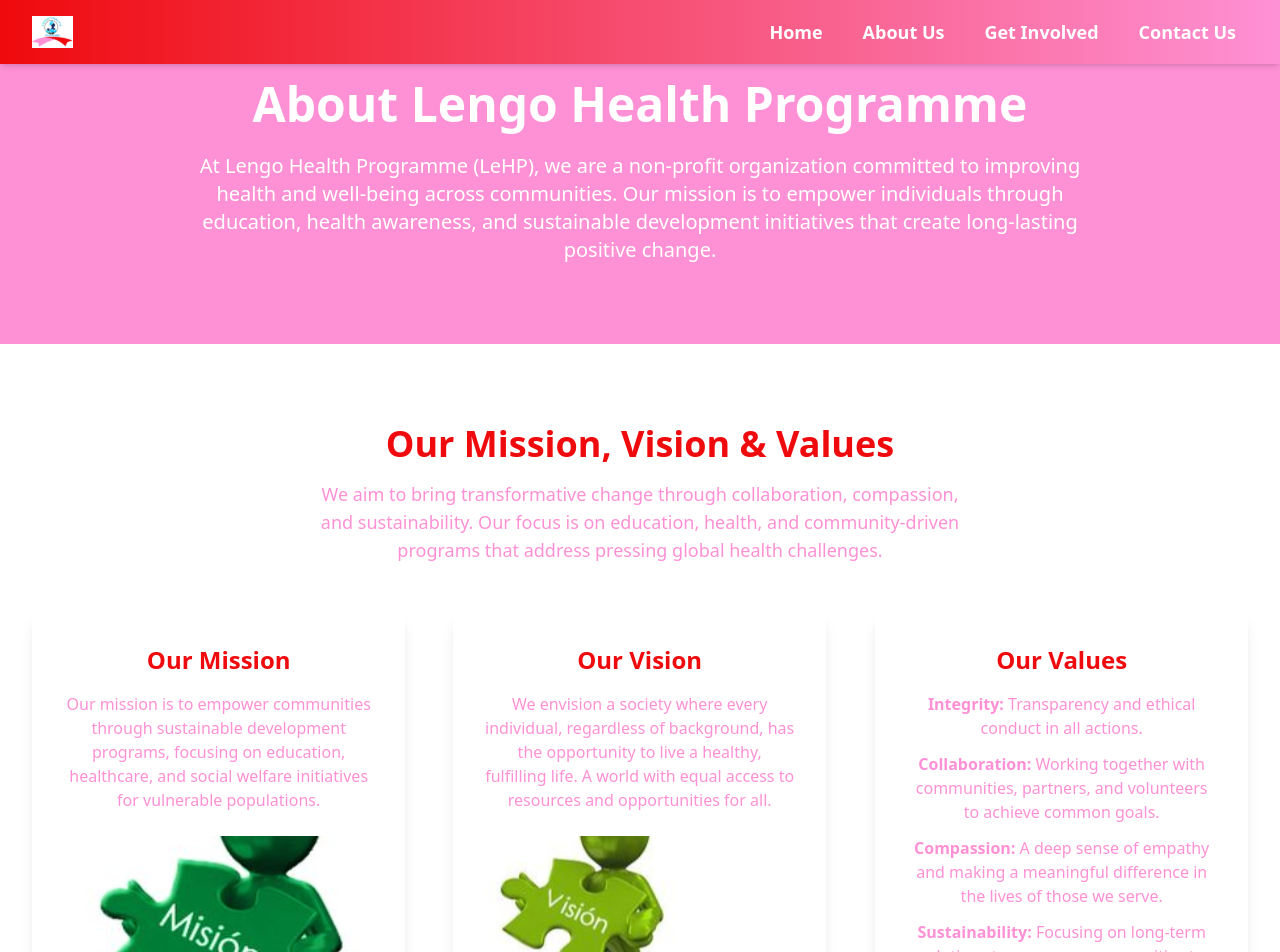
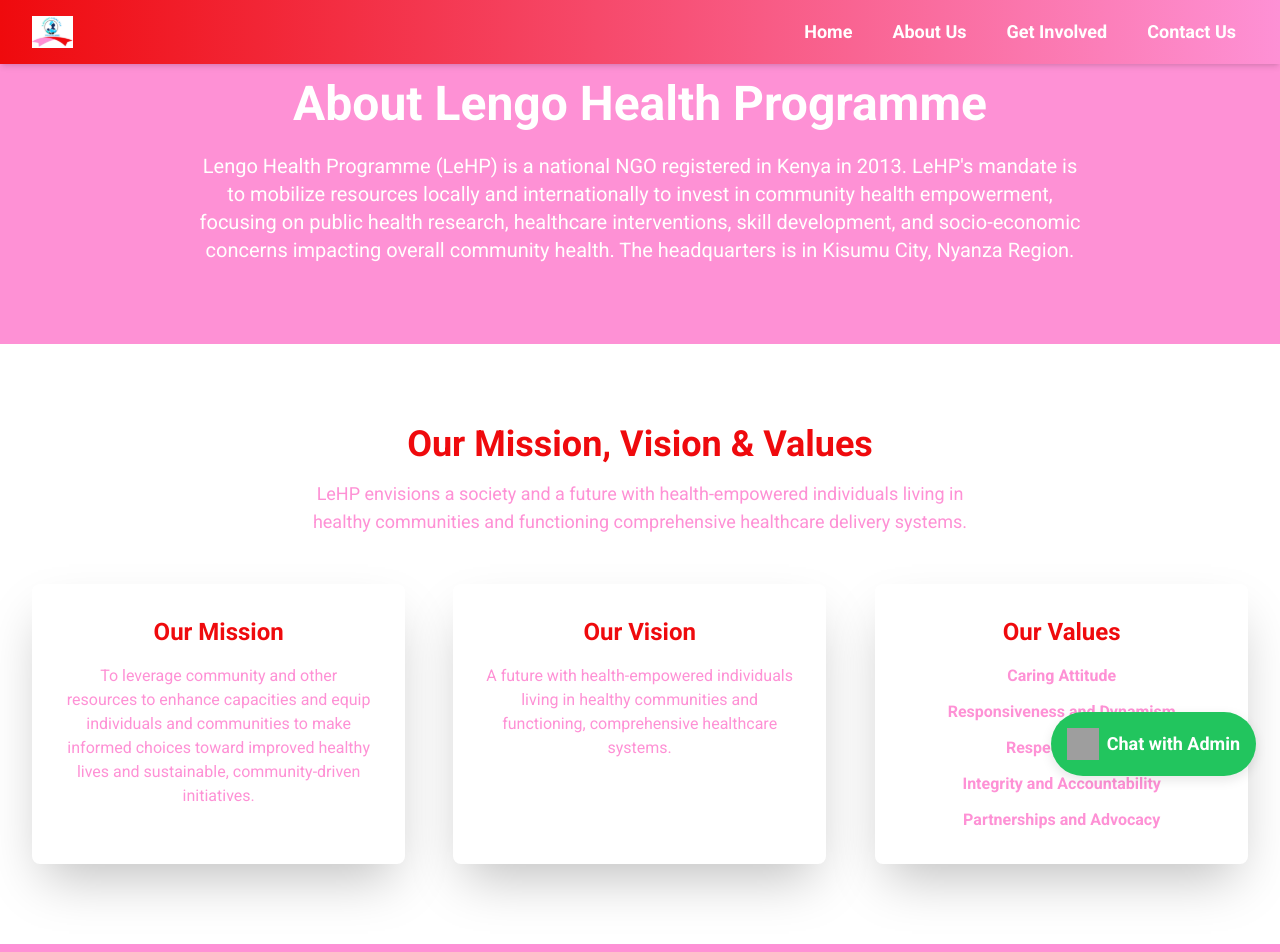
Before and after one commit to JAPHETHNYARANGA/lengoHealth, an Angular app: page /about in a window 1280 px wide. Shown: the top 952 px of the page. Built offline with nearby package versions, Linux system fonts and the light colour scheme; grey boxes are pictures that could not be loaded.

Commit message:
updated font styles

```diff
--- a/src/app/components/whats-app-button/whats-app-button.component.scss
+++ b/src/app/components/whats-app-button/whats-app-button.component.scss
@@ -1,10 +1,23 @@
-/* whatsapp-chat-button.component.scss */
+.whatsapp-chat-button {
+  position: fixed; /* Fix the button to the page */
+  bottom: 24px;    /* Distance from the bottom */
+  right: 24px;     /* Distance from the right */
+  z-index: 1000;   /* Ensure it's above other content */
+  box-shadow: 0 4px 12px rgba(0, 0, 0, 0.1); /* Slight shadow for better visibility */
+  transition: background-color 0.3s ease-in-out; /* Smooth background transition */
 
-.whatsapp-chat-button {
-    position: fixed;
-    bottom: 24px;
-    right: 24px;
-    z-index: 1000;
-    box-shadow: 0 4px 12px rgba(0, 0, 0, 0.1);
-    transition: background-color 0.3s ease-in-out;
+  &:hover {
+    background-color: #25D366; /* New background color on hover */
   }
+}
+
+.whatsapp-chat-button a {
+  display: flex;
+  align-items: center;
+  space-x: 8px; /* Space between image and text */
+}
+
+.whatsapp-chat-button img {
+  width: 32px; /* WhatsApp icon size */
+  height: 32px;
+}
--- a/src/app/pages/about-page/about-page.component.html
+++ b/src/app/pages/about-page/about-page.component.html
@@ -1,9 +1,12 @@
-<!-- About Us Section -->
+
+
+<div class="about">
+    <!-- About Us Section -->
 <section class="py-20 bg-[#FE91D5]" id="about" data-aos="fade-up">
     <div class="max-w-7xl mx-auto px-6 lg:px-8 text-center">
         <h2 class="text-5xl font-extrabold text-[#FFFFFF]" data-aos="fade-right">About Lengo Health Programme</h2>
         <p class="mt-6 text-xl text-[#FFFFFE] max-w-4xl mx-auto" data-aos="fade-left">
-            At Lengo Health Programme (LeHP), we are a non-profit organization committed to improving health and well-being across communities. Our mission is to empower individuals through education, health awareness, and sustainable development initiatives that create long-lasting positive change.
+            Lengo Health Programme (LeHP) is a national NGO registered in Kenya in 2013. LeHP's mandate is to mobilize resources locally and internationally to invest in community health empowerment, focusing on public health research, healthcare interventions, skill development, and socio-economic concerns impacting overall community health. The headquarters is in Kisumu City, Nyanza Region.
         </p>
     </div>
 </section>
@@ -11,37 +14,36 @@
 <!-- Mission, Vision, and Values Section -->
 <section class="py-20 bg-white" data-aos="fade-up">
     <div class="max-w-7xl mx-auto px-6 lg:px-8 text-center">
-        <h3 class="text-4xl font-bold text-[#EF0A0D]" data-aos="fade-left">Our Mission, Vision & Values</h3>
+        <h3 class="text-4xl font-extrabold text-[#EF0A0D]" data-aos="fade-left">Our Mission, Vision & Values</h3>
         <p class="mt-4 text-lg text-[#FE91D5] max-w-2xl mx-auto" data-aos="fade-right">
-            We aim to bring transformative change through collaboration, compassion, and sustainability. Our focus is on education, health, and community-driven programs that address pressing global health challenges.
+            LeHP envisions a society and a future with health-empowered individuals living in healthy communities and functioning comprehensive healthcare delivery systems.
         </p>
         <div class="grid grid-cols-1 sm:grid-cols-2 lg:grid-cols-3 gap-12 mt-12">
             <!-- Mission -->
-            <div class="p-8 bg-white shadow-lg rounded-lg" data-aos="flip-left">
+            <div class="p-8 bg-white shadow-2xl rounded-lg hover:shadow-3xl transition-all duration-300 transform hover:scale-105 hover:bg-gradient-to-r hover:from-pink-100 hover:to-pink-200" data-aos="flip-left" data-aos-delay="100">
                 <h4 class="text-2xl font-semibold text-[#EF0A0D]">Our Mission</h4>
-                <p class="mt-4 text-[#FE91D5]">Our mission is to empower communities through sustainable development programs, focusing on education, healthcare, and social welfare initiatives for vulnerable populations.</p>
-                <img src="assets/mission.svg" alt="Mission" class="mt-6 w-full h-48 object-cover rounded-lg">
+                <p class="mt-4 text-[#FE91D5]">To leverage community and other resources to enhance capacities and equip individuals and communities to make informed choices toward improved healthy lives and sustainable, community-driven initiatives.</p>
             </div>
             <!-- Vision -->
-            <div class="p-8 bg-white shadow-lg rounded-lg" data-aos="flip-right">
+            <div class="p-8 bg-white shadow-2xl rounded-lg hover:shadow-3xl transition-all duration-300 transform hover:scale-105 hover:bg-gradient-to-r hover:from-pink-100 hover:to-pink-200" data-aos="flip-right" data-aos-delay="200">
                 <h4 class="text-2xl font-semibold text-[#EF0A0D]">Our Vision</h4>
-                <p class="mt-4 text-[#FE91D5]">We envision a society where every individual, regardless of background, has the opportunity to live a healthy, fulfilling life. A world with equal access to resources and opportunities for all.</p>
-                <img src="assets/vision.svg" alt="Vision" class="mt-6 w-full h-48 object-cover rounded-lg">
+                <p class="mt-4 text-[#FE91D5]">A future with health-empowered individuals living in healthy communities and functioning, comprehensive healthcare systems.</p>
             </div>
             <!-- Values -->
-            <div class="p-8 bg-white shadow-lg rounded-lg" data-aos="flip-up">
+            <div class="p-8 bg-white shadow-2xl rounded-lg hover:shadow-3xl transition-all duration-300 transform hover:scale-105 hover:bg-gradient-to-r hover:from-pink-100 hover:to-pink-200" data-aos="flip-up" data-aos-delay="300">
                 <h4 class="text-2xl font-semibold text-[#EF0A0D]">Our Values</h4>
                 <ul class="mt-4 text-[#FE91D5] space-y-3">
-                    <li><strong>Integrity:</strong> Transparency and ethical conduct in all actions.</li>
-                    <li><strong>Collaboration:</strong> Working together with communities, partners, and volunteers to achieve common goals.</li>
-                    <li><strong>Compassion:</strong> A deep sense of empathy and making a meaningful difference in the lives of those we serve.</li>
-                    <li><strong>Sustainability:</strong> Focusing on long-term solutions to empower communities to thrive independently.</li>
+                    <li><strong>Caring Attitude</strong></li>
+                    <li><strong>Responsiveness and Dynamism</strong></li>
+                    <li><strong>Respectfulness</strong></li>
+                    <li><strong>Integrity and Accountability</strong></li>
+                    <li><strong>Partnerships and Advocacy</strong></li>
                 </ul>
-                <img src="assets/values.svg" alt="Values" class="mt-6 w-full h-48 object-cover rounded-lg">
             </div>
         </div>
     </div>
 </section>
+
 
 <!-- Meet the Team Section -->
 <section class="py-20 bg-[#FE91D5]" id="team">
@@ -74,16 +76,20 @@
             </div>
         </div>
     </div>
+
 </section>
 
 <!-- Get Involved Section -->
 <section class="py-20 bg-[#EF0A0D] text-white text-center" data-aos="fade-up">
     <div class="max-w-7xl mx-auto px-6 lg:px-8">
         <h2 class="text-3xl font-bold" data-aos="fade-left">Join Us in Making a Difference</h2>
-        <p class="mt-4 text-lg" data-aos="fade-right">Your involvement can create lasting change. Whether through donations, volunteering, or partnerships, we need your support to continue our mission of empowering communities.</p>
-        <a href="#contact" class="mt-8 inline-block bg-yellow-500 text-[#EF0A0D] py-4 px-8 rounded-full text-lg font-semibold hover:bg-yellow-600 transition duration-300" data-aos="zoom-in">
+        <p class="mt-4 text-lg" data-aos="fade-right">We rely on well-wishers to support our work through donations, medical expertise, or fundraising activities.</p>
+        <a href="#contact" class="mt-8 inline-block  bg-[#FE91D5] text-white py-4 px-8 rounded-full text-lg font-semibold hover:bg-yellow-600 transition duration-300" data-aos="zoom-in">
             Get Involved
         </a>
     </div>
+
+</section>
+
     <app-whats-app-button ></app-whats-app-button>
-</section>
+</div>
--- a/src/app/pages/home-page/home-page.component.html
+++ b/src/app/pages/home-page/home-page.component.html
@@ -1,9 +1,13 @@
-<!-- Hero Section with Background Image -->
+
+
+<div class="home">
+
+    <!-- Hero Section with Background Image -->
 <section class="relative bg-cover bg-center bg-no-repeat py-24" style="background-image: url('assets/homepage-bg.jpeg');" data-aos="fade-up">
     <div class="absolute inset-0 bg-red-700 opacity-50"></div>
     <div class="max-w-7xl mx-auto px-6 lg:px-8 text-white text-center relative">
         <h1 class="text-6xl font-extrabold tracking-tight leading-tight" data-aos="fade-up" data-aos-delay="100">Welcome to Lengo Health Programme</h1>
-        <p class="mt-4 text-xl" data-aos="fade-up" data-aos-delay="200">Empowering communities through health awareness and sustainable initiatives. Together, we create a healthier future.</p>
+        <p class="mt-4 text-xl" data-aos="fade-up" data-aos-delay="200">Mobilizing resources to empower communities through health interventions and awareness.</p>
         <a (click)="navigateToInvolved()" class="mt-8 inline-block bg-red-600 text-white py-4 px-8 rounded-full text-lg font-semibold hover:bg-red-800 transition duration-300" data-aos="fade-up" data-aos-delay="300">
             Get Involved
         </a>
@@ -11,66 +15,76 @@
 </section>
 
 
+
 <!-- About Us Section -->
+
 <section class="py-20 bg-pink-100" id="about-us" data-aos="fade-up">
     <div class="max-w-7xl mx-auto px-6 lg:px-8 text-center">
-        <h2 class="text-4xl font-bold text-red-900" data-aos="fade-up">Our Purpose</h2>
-        <p class="mt-4 text-xl text-gray-700" data-aos="fade-up">At Lengo Health Programme, we believe in the power of knowledge and collaboration to make a lasting impact. Our mission, vision, and values drive us to improve the health and well-being of communities everywhere.</p>
+        <h2 class="text-4xl font-extrabold text-red-900" data-aos="fade-up">About Us</h2>
+        <p class="mt-4 text-xl text-gray-700" data-aos="fade-up">Lengo Health Programme (LeHP) is a national NGO registered in Kenya in 2013. Our mission is to mobilize resources locally and internationally to enhance community health through public health research, interventions, and advocacy.</p>
+
         <div class="grid grid-cols-1 sm:grid-cols-2 lg:grid-cols-3 gap-12 mt-12">
             <!-- Mission -->
-            <div class="p-8 bg-white shadow-lg rounded-lg" data-aos="fade-up" data-aos-delay="100">
-                <h3 class="text-2xl font-semibold text-red-900">Our Mission</h3>
-                <p class="mt-4 text-gray-600">LeHP seeks to leverage community and other resources to enhance capacities and equip individuals to make informed health choices.</p>
-                <img src="assets/mission.svg" alt="Mission" class="mt-6 w-full h-48 object-cover rounded-lg">
+            <div class="p-8 bg-white shadow-2xl rounded-lg hover:shadow-3xl transition-all duration-300 transform hover:scale-105 hover:bg-gradient-to-r hover:from-pink-100 hover:to-pink-200" data-aos="fade-up" data-aos-delay="100">
+                <div class="text-center">
+                    <h3 class="text-2xl font-semibold text-red-900 mb-4">Our Mission</h3>
+                    <p class="mt-4 text-gray-600">LeHP seeks to leverage community resources to enhance capacities and equip individuals to make informed health choices, improving their quality of life.</p>
+                </div>
             </div>
             <!-- Vision -->
-            <div class="p-8 bg-white shadow-lg rounded-lg" data-aos="fade-up" data-aos-delay="200">
-                <h3 class="text-2xl font-semibold text-red-900">Our Vision</h3>
-                <p class="mt-4 text-gray-600">LeHP envisions a society where communities thrive through health awareness and comprehensive healthcare systems.</p>
-                <img src="assets/vision.svg" alt="Vision" class="mt-6 w-full h-48 object-cover rounded-lg">
+            <div class="p-8 bg-white shadow-2xl rounded-lg hover:shadow-3xl transition-all duration-300 transform hover:scale-105 hover:bg-gradient-to-r hover:from-pink-100 hover:to-pink-200" data-aos="fade-up" data-aos-delay="200">
+                <div class="text-center">
+                    <h3 class="text-2xl font-semibold text-red-900 mb-4">Our Vision</h3>
+                    <p class="mt-4 text-gray-600">LeHP envisions a society where individuals thrive in healthy communities with well-functioning healthcare systems.</p>
+                </div>
             </div>
             <!-- Values -->
-            <div class="p-8 bg-white shadow-lg rounded-lg" data-aos="fade-up" data-aos-delay="300">
-                <h3 class="text-2xl font-semibold text-red-900">Our Values</h3>
-                <ul class="mt-4 text-gray-600 space-y-3">
-                    <li><strong>Caring Attitude:</strong> Ensuring community well-being.</li>
-                    <li><strong>Integrity:</strong> Accountability and transparency in all actions.</li>
-                    <li><strong>Advocacy:</strong> Strengthening public health awareness for positive change.</li>
-                </ul>
-                <img src="assets/values.svg" alt="Values" class="mt-6 w-full h-48 object-cover rounded-lg">
+            <div class="p-8 bg-white shadow-2xl rounded-lg hover:shadow-3xl transition-all duration-300 transform hover:scale-105 hover:bg-gradient-to-r hover:from-pink-100 hover:to-pink-200" data-aos="fade-up" data-aos-delay="300">
+                <div class="text-center">
+                    <h3 class="text-2xl font-semibold text-red-900 mb-4">Our Values</h3>
+                    <ul class="mt-4 text-gray-600 space-y-3">
+                        <li><strong>Caring Attitude:</strong> Ensuring community well-being.</li>
+                        <li><strong>Integrity and Accountability:</strong> Commitment to ethical practices.</li>
+                        <li><strong>Advocacy:</strong> Promoting health awareness and intervention.</li>
+                        <li><strong>Diversity and Teamwork:</strong> Inclusivity in all our efforts.</li>
+                    </ul>
+                </div>
             </div>
         </div>
     </div>
 </section>
 
 
+
 <!-- Our Work Section -->
 <section class="py-20 bg-white" id="our-work" data-aos="fade-up">
     <div class="max-w-7xl mx-auto px-6 lg:px-8 text-center">
-        <h2 class="text-4xl font-bold text-red-900" data-aos="fade-up">What We Do</h2>
+        <h2 class="text-4xl font-extrabold text-red-900" data-aos="fade-up">What We Do</h2>
         <p class="mt-4 text-xl text-gray-700" data-aos="fade-up">We are committed to creating a tangible impact through community-focused initiatives. Below are a few of our key programs that are transforming lives across the globe.</p>
+
         <div class="grid grid-cols-1 sm:grid-cols-2 lg:grid-cols-3 gap-12 mt-12">
             <!-- Program 1 -->
-            <div class="p-8 bg-pink-100 shadow-lg rounded-lg" data-aos="fade-up" data-aos-delay="100">
-                <img src="assets/logo.svg" alt="Healthcare Program" class="w-full h-48 object-cover rounded-lg">
-                <h3 class="mt-6 text-2xl font-semibold text-red-900">Healthcare Awareness</h3>
-                <p class="mt-4 text-gray-600">We provide essential health education, support, and medical outreach to underserved communities, ensuring that every individual can make informed health decisions.</p>
+            <div class="p-8 bg-pink-100 shadow-2xl rounded-lg hover:shadow-3xl transition-all duration-300 transform hover:scale-105 hover:bg-gradient-to-r hover:from-pink-100 hover:to-pink-200" data-aos="fade-up" data-aos-delay="200">
+                <img src="assets/logo.svg" alt="Cervical Cancer Program" class="w-full h-48 object-cover rounded-lg mb-6">
+                <h3 class="text-2xl font-semibold text-red-900">Cervical Cancer Awareness & Screening</h3>
+                <p class="mt-4 text-gray-600">Our cervical cancer program focuses on educating communities about the risks, prevention methods, and early detection. We also offer screening services to ensure early diagnosis and save lives.</p>
             </div>
             <!-- Program 2 -->
-            <div class="p-8 bg-pink-100 shadow-lg rounded-lg" data-aos="fade-up" data-aos-delay="200">
-                <img src="assets/logo.svg" alt="Education Program" class="w-full h-48 object-cover rounded-lg">
-                <h3 class="mt-6 text-2xl font-semibold text-red-900">Education for All</h3>
+            <div class="p-8 bg-pink-100 shadow-2xl rounded-lg hover:shadow-3xl transition-all duration-300 transform hover:scale-105 hover:bg-gradient-to-r hover:from-pink-100 hover:to-pink-200" data-aos="fade-up" data-aos-delay="200">
+                <img src="assets/logo.svg" alt="Education Program" class="w-full h-48 object-cover rounded-lg mb-6">
+                <h3 class="text-2xl font-semibold text-red-900">Education for All</h3>
                 <p class="mt-4 text-gray-600">We focus on bringing educational resources to remote areas, empowering the next generation with the skills and knowledge to improve their lives and communities.</p>
             </div>
             <!-- Program 3 -->
-            <div class="p-8 bg-pink-100 shadow-lg rounded-lg" data-aos="fade-up" data-aos-delay="300">
-                <img src="assets/logo.svg" alt="Sustainability Program" class="w-full h-48 object-cover rounded-lg">
-                <h3 class="mt-6 text-2xl font-semibold text-red-900">Sustainability Initiatives</h3>
+            <div class="p-8 bg-pink-100 shadow-2xl rounded-lg hover:shadow-3xl transition-all duration-300 transform hover:scale-105 hover:bg-gradient-to-r hover:from-pink-100 hover:to-pink-200" data-aos="fade-up" data-aos-delay="300">
+                <img src="assets/logo.svg" alt="Sustainability Program" class="w-full h-48 object-cover rounded-lg mb-6">
+                <h3 class="text-2xl font-semibold text-red-900">Sustainability Initiatives</h3>
                 <p class="mt-4 text-gray-600">Our sustainability programs focus on environmental conservation and sustainable development, ensuring long-term prosperity for the communities we serve.</p>
             </div>
         </div>
     </div>
 </section>
+
 
 
 <!-- Get Involved Section -->
@@ -93,21 +107,25 @@
 <!-- Testimonials Section -->
 <section class="py-20 bg-pink-100" id="testimonials" data-aos="fade-up">
     <div class="max-w-7xl mx-auto px-6 lg:px-8 text-center">
-        <h2 class="text-4xl font-bold text-red-900">What Our Communities Say</h2>
-        <p class="mt-4 text-xl text-gray-700">We are proud of the difference we are making in the lives of individuals and communities. Here's what some of them have to say.</p>
+        <h2 class="text-4xl font-extrabold text-red-900" data-aos="fade-up">What Our Communities Say</h2>
+        <p class="mt-4 text-xl text-gray-700" data-aos="fade-up">We are proud of the difference we are making in the lives of individuals and communities. Here's what some of them have to say.</p>
         <div class="grid grid-cols-1 sm:grid-cols-2 lg:grid-cols-3 gap-12 mt-12">
             <!-- Testimonial 1 -->
-            <div class="p-8 bg-white shadow-lg rounded-lg" data-aos="fade-up" data-aos-delay="100">
+            <div class="p-8 bg-white shadow-2xl rounded-lg hover:shadow-3xl transition-all duration-300 transform hover:scale-105 hover:bg-gradient-to-r hover:from-pink-100 hover:to-pink-200" data-aos="fade-up" data-aos-delay="100">
                 <p class="text-gray-600">"Lengo Health Programme helped us build a sustainable health initiative that has transformed our village. Their support has made a world of difference." - Amina, Community Leader</p>
             </div>
             <!-- Testimonial 2 -->
-            <div class="p-8 bg-white shadow-lg rounded-lg" data-aos="fade-up" data-aos-delay="200">
+            <div class="p-8 bg-white shadow-2xl rounded-lg hover:shadow-3xl transition-all duration-300 transform hover:scale-105 hover:bg-gradient-to-r hover:from-pink-100 hover:to-pink-200" data-aos="fade-up" data-aos-delay="200">
                 <p class="text-gray-600">"The education programs offered by LeHP opened doors for me and my family. We are now more aware of our health and future." - Karim, Beneficiary</p>
             </div>
             <!-- Testimonial 3 -->
-            <div class="p-8 bg-white shadow-lg rounded-lg" data-aos="fade-up" data-aos-delay="300">
+            <div class="p-8 bg-white shadow-2xl rounded-lg hover:shadow-3xl transition-all duration-300 transform hover:scale-105 hover:bg-gradient-to-r hover:from-pink-100 hover:to-pink-200" data-aos="fade-up" data-aos-delay="300">
                 <p class="text-gray-600">"Through LeHP's partnership, we have gained access to healthcare services we never thought possible. Thank you for your support!" - Fatima, Health Worker</p>
             </div>
         </div>
     </div>
+
 </section>
+
+    <app-whats-app-button ></app-whats-app-button>
+</div>
--- a/src/styles.scss
+++ b/src/styles.scss
@@ -2,6 +2,11 @@
 @tailwind base;
 @tailwind components;
 @tailwind utilities;
+/* styles.scss */
+/* styles.scss */
+@import url('https://fonts.googleapis.com/css2?family=Roboto:wght@400;500;700&display=swap');
+
+
 
 @layer utilities {
   /* Custom utility to handle smooth transitions */
@@ -9,3 +14,11 @@
     transition: transform 0.3s ease;
   }
 }
+
+/* Global styles */
+* {
+  font-family: 'Roboto', sans-serif; /* Modern, sans-serif font */
+  margin: 0;
+  padding: 0;
+  box-sizing: border-box;
+}
```
Also changed, not shown: src/app/pages/involved-page/involved-page.component.html (+3 -6 lines).
